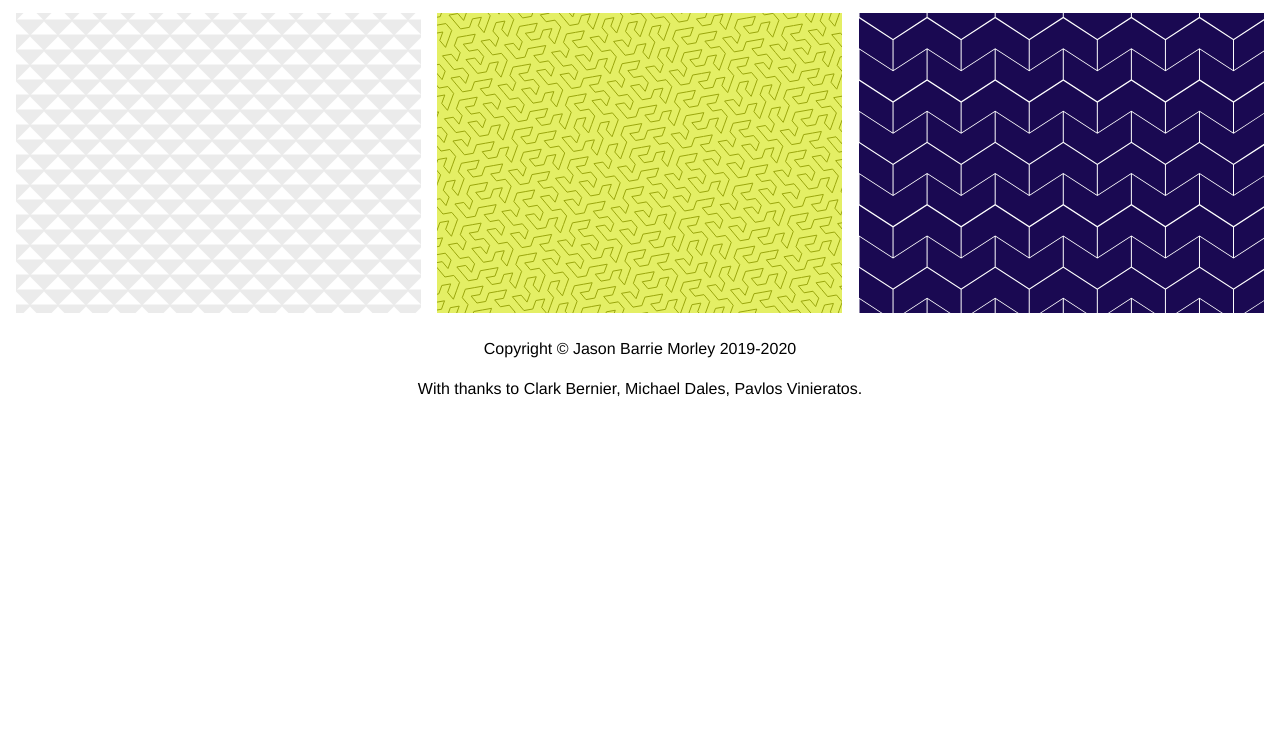
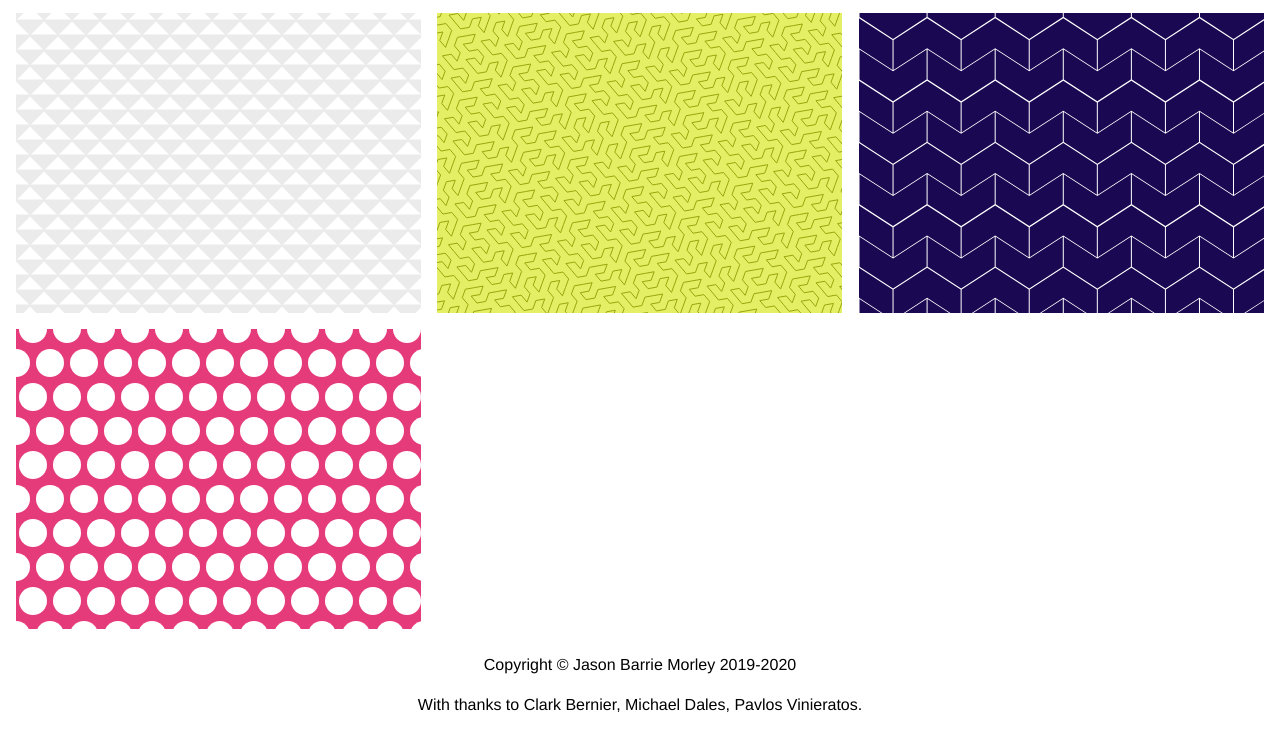
Before and after one commit to jbmorley/patternjs, a plain HTML site: page index.html in a window 1280 px wide. Shown: the part 951-1684 px from the top of the page. Before the commit the page ends 1368 px from the top, so only its background shows below. Drawn offline with nearby package versions, Linux system fonts and the light colour scheme.

Commit message:
Support configuring alternating patterns, and introduce a dot pattern (which doesn't currently support SVG export).

```diff
--- a/index.html
+++ b/index.html
@@ -83,6 +83,27 @@
 
         function checkbox(key, configuration, callback) {
 
+            var change = function(event) {
+                callback(key, event.target.checked);
+            }
+
+            var div = document.createElement('div');
+            div.classList.add("control");
+
+            var label = document.createElement('label');
+            label.innerHTML = configuration.title;
+            div.appendChild(label);
+
+            var input = document.createElement('input');
+            input.type = "checkbox";
+            input.checked = configuration.default;
+            input.addEventListener('change', change);
+            input.addEventListener('input', change);
+            input.addEventListener('keyup', change);
+
+            div.appendChild(input);
+
+            return div;
         }
 
         function initialize(id, title, method, height, renderer, parameters) {
@@ -254,34 +275,34 @@
 	    foregroundColor: {title: 'Foreground Color', default: '#ffffff', type: 'color'}});
 
     initialize('waves', 'Seigaha', 'seigaiha', 300, function(canvas, options) {
-    	options.alternating = false;
         return Pattern.render(canvas, "seigaiha", options);
     }, {lineWidth: {title: 'Line Width', default: 2, min: 1, max: 20},
         count: {title: 'Line Count', default: 5, min: 2, max: 20},
         lineSpacing: {title: 'Line Spacing', default: 10, min: 1, max: 20},
         radius: {title: 'Radius', default: 55, min: 1, max: 200},
 	    backgroundColor: {title: 'Background Color', default: '#000000', type: 'color'},
-	    foregroundColor: {title: 'Foreground Color', default: '#ffffff', type: 'color'}});
+	    foregroundColor: {title: 'Foreground Color', default: '#ffffff', type: 'color'},
+        alternating: {title: 'Alternate', default: false, type: 'boolean'}});
 
     initialize('waves-light', 'Seigaha', 'seigaiha', 300, function(canvas, options) {
-    	options.alternating = false;
         return Pattern.render(canvas, "seigaiha", options);
     }, {lineWidth: {title: 'Line Width', default: 1, min: 1, max: 20},
         count: {title: 'Line Count', default: 10, min: 2, max: 20},
         lineSpacing: {title: 'Line Spacing', default: 6, min: 1, max: 20},
         radius: {title: 'Radius', default: 44, min: 1, max: 200},
 	    backgroundColor: {title: 'Background Color', default: '#ffffff', type: 'color'},
-	    foregroundColor: {title: 'Foreground Color', default: '#0033cc', type: 'color'}});
+	    foregroundColor: {title: 'Foreground Color', default: '#0033cc', type: 'color'},
+        alternating: {title: 'Alternate', default: false, type: 'boolean'}});
 
     initialize('waves-inverted', 'Seigaha', 'seigaiha', 300, function(canvas, options) {
-    	options.alternating = true;
         return Pattern.render(canvas, "seigaiha", options);
     }, {lineWidth: {title: 'Line Width', default: 1, min: 1, max: 20},
         count: {title: 'Line Count', default: 5, min: 2, max: 20},
         lineSpacing: {title: 'Line Spacing', default: 8, min: 1, max: 20},
         radius: {title: 'Radius', default: 44, min: 1, max: 200},
 	    backgroundColor: {title: 'Background Color', default: '#19334d', type: 'color'},
-	    foregroundColor: {title: 'Foreground Color', default: '#336699', type: 'color'}});
+	    foregroundColor: {title: 'Foreground Color', default: '#336699', type: 'color'},
+        alternating: {title: 'Alternate', default: true, type: 'boolean'}});
 
     initialize('sayagata', 'Sayagata', 'sayagata', 300, function(canvas, options) {
         return Pattern.render(canvas, "sayagata", options);
@@ -319,7 +340,16 @@
         backgroundColor: {title: 'Background Color', default: '#1a0952', type: 'color'},
         foregroundColor: {title: 'Foreground Color', default: '#ffffff', type: 'color'},
         horizontalLength: {title: 'Horizontal Length', default: 40, min: 1, max: 40},
-        verticalLength: {title: 'Vertical Length', default: 30, min: 1, max: 40}});
+        verticalLength: {title: 'Vertical Length', default: 30, min: 1, max: 40},
+        alternate: {title: 'Alternate', default: true, type: 'boolean'}});
+
+    initialize('dots', 'Dots', 'dots', 300, function(canvas, options) {
+        return Pattern.render(canvas, "dots", options);
+    }, {radius: {title: 'Radius', default: 14, min: 1, max: 20},
+        spacing: {title: 'Spacing', default: 6, min: 1, max: 20},
+        backgroundColor: {title: 'Background Color', default: '#e63b7a', type: 'color'},
+        foregroundColor: {title: 'Foreground Color', default: '#ffffff', type: 'color'},
+        alternate: {title: 'Alternate', default: true, type: 'boolean'}});
 
 </script>
 
--- a/pattern.js
+++ b/pattern.js
@@ -758,7 +758,7 @@ var Pattern = {
         return path.svg(canvas.width, canvas.height);
     },
 
-    tiles: function(canvas, {foregroundColor, backgroundColor, angle, lineWidth, horizontalLength, verticalLength}={}) {
+    tiles: function(canvas, {foregroundColor, backgroundColor, angle, lineWidth, horizontalLength, verticalLength, alternate}={}) {
 
         var context = canvas.getContext('2d');
         context.fillStyle = foregroundColor;
@@ -800,7 +800,7 @@ var Pattern = {
             canvas.width,
             canvas.height,
             featureWidth + lineWidth, featureHeight + verticalSpacing,
-            true,
+            alternate,
             function(x, y, offset) {
                 var path = new Pattern.Path(context);
                 image.add(path);
@@ -812,4 +812,23 @@ var Pattern = {
         return image.svg(canvas.width, canvas.height);
     },
 
+    dots: function(canvas, {foregroundColor, backgroundColor, radius, spacing, alternate}={}) {
+
+        var context = canvas.getContext('2d');
+        context.fillStyle = backgroundColor;
+        context.fillRect(0, 0, canvas.width, canvas.height);
+        context.fillStyle = foregroundColor;
+        Pattern.alternate(
+            context,
+            0, 0,
+            canvas.width,
+            canvas.height,
+            spacing + (2 * radius), spacing + (2 * radius),
+            alternate,
+            function(x, y, offset) {
+                Pattern.drawCircle(context, x, y, radius);
+            });
+
+    },
+
 };
```
